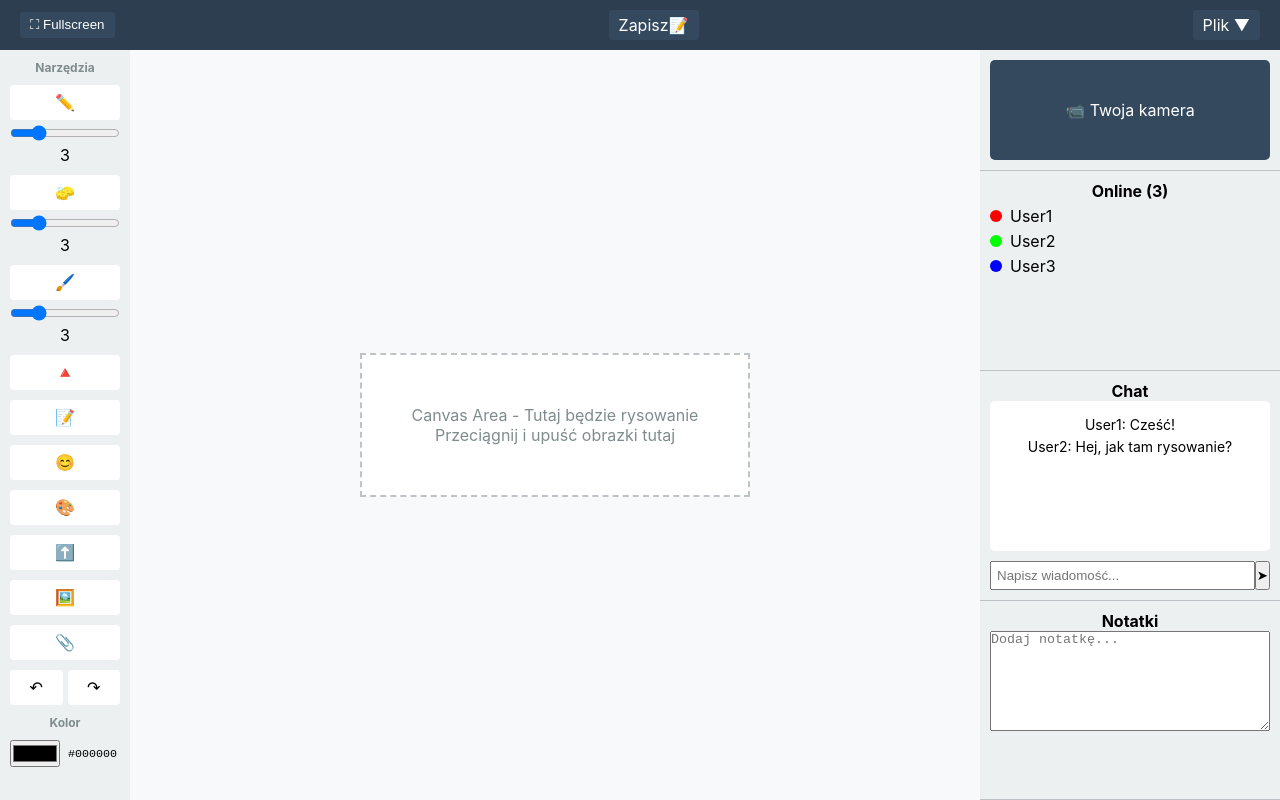
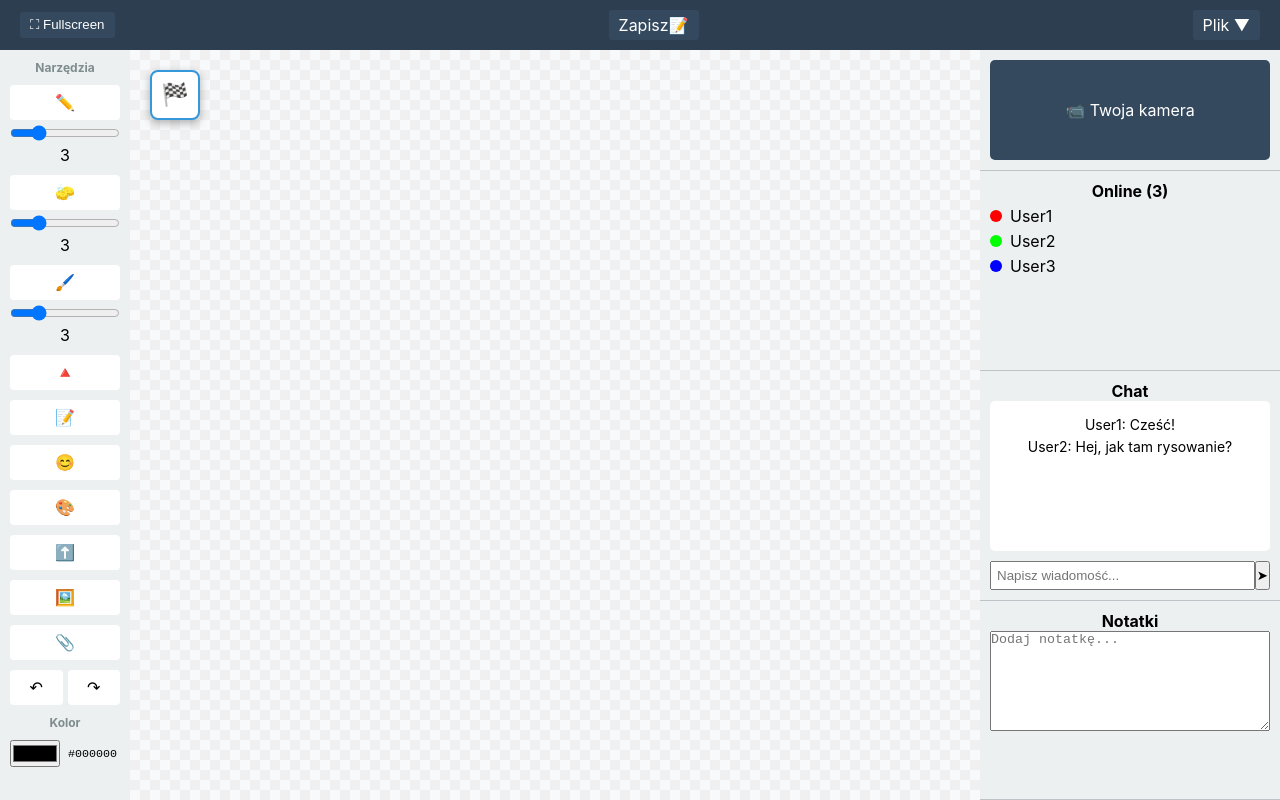
Before and after one commit to B0mbel1/Whiteboard, a React (Create React App) app: page / in a window 1280 px wide. Built offline with nearby package versions, Linux system fonts and the light colour scheme.

Commit message:
Dodano tła do canvas
Dodano 4 wariacje tła do canvas

```diff
--- a/src/components/Canvas/Canvas.css
+++ b/src/components/Canvas/Canvas.css
@@ -2,14 +2,108 @@
   flex: 1;
   background: #f8f9fa;
   display: flex;
+  overflow: hidden;
+  position: relative;
+}
+
+.canvas-area {
+  flex: 1;
+  position: relative;
+  overflow: auto;
+}
+
+/* Style dla różnych trybów tła */
+
+/* Białe tło */
+.background-white {
+  background: white;
+}
+
+/* Kratka (dots) */
+.background-grid {
+  background:
+    linear-gradient(45deg, #f0f0f0 25%, transparent 25%),
+    linear-gradient(-45deg, #f0f0f0 25%, transparent 25%),
+    linear-gradient(45deg, transparent 75%, #f0f0f0 75%),
+    linear-gradient(-45deg, transparent 75%, #f0f0f0 75%);
+  background-size: 20px 20px;
+  background-position: 0 0, 0 10px, 10px -10px, -10px 0px;
+}
+
+/* Siatka linii (jak w normalnym whiteboard) */
+.background-lines {
+  background:
+    linear-gradient(90deg, #f0f0f0 1px, transparent 1px),
+    linear-gradient(0deg, #f0f0f0 1px, transparent 1px);
+  background-size: 20px 20px;
+  background-position: -1px -1px;
+}
+
+/* Czarne tło */
+.background-black {
+  background: #000000;
+  color: white;
+}
+
+/* Przycisk przełączania tła */
+.background-toggle {
+  position: absolute;
+  top: 20px;
+  left: 20px;
+  z-index: 1000;
+  width: 50px;
+  height: 50px;
+  border: 2px solid #3498db;
+  background: white;
+  border-radius: 8px;
+  cursor: pointer;
+  font-size: 22px;
+  display: flex;
   align-items: center;
   justify-content: center;
+  box-shadow: 0 3px 8px rgba(0,0,0,0.3);
+  transition: all 0.2s ease;
 }
 
+.background-toggle:hover {
+  background: #3498db;
+  color: white;
+  transform: scale(1.1);
+}
+
+.background-toggle:active {
+  transform: scale(0.95);
+}
+
+/* Placeholder canvas */
 .canvas-placeholder {
-  background: white;
-  border: 2px dashed #bdc3c7;
-  padding: 50px;
+  width: 100%;
+  height: 100%;
+  display: flex;
+  flex-direction: column;
+  align-items: center;
+  justify-content: center;
+  border: 1px solid #ddd;
   text-align: center;
-  color: #7f8c8d;
+  padding: 20px;
 }
+
+.background-info {
+  margin-top: 20px;
+  font-size: 14px;
+  background: rgba(255,255,255,0.9);
+  padding: 8px 16px;
+  border-radius: 6px;
+  font-weight: bold;
+}
+
+/* Dla czarnego tła zmień kolory tekstu */
+.background-black .canvas-placeholder {
+  color: white;
+  border-color: #333;
+}
+
+.background-black .background-info {
+  color: #333;
+  background: rgba(255,255,255,0.9);
+}
--- a/src/components/Canvas/Canvas.jsx
+++ b/src/components/Canvas/Canvas.jsx
@@ -1,12 +1,40 @@
-import React from 'react';
+import React, { useState } from 'react';
 import './Canvas.css';
 
 const Canvas = () => {
+  const [backgroundMode, setBackgroundMode] = useState('grid'); // 'white', 'grid', 'lines', 'black'
+
+  const backgroundModes = [
+    { id: 'white', name: 'Białe tło', icon: '🌕' },
+    { id: 'grid', name: 'Kratka', icon: '🏁' },
+    { id: 'lines', name: 'Siatka linii', icon: '📐' },
+    { id: 'black', name: 'Czarne tło', icon: '🌑' }
+  ];
+
+  const toggleBackground = () => {
+    const currentIndex = backgroundModes.findIndex(mode => mode.id === backgroundMode);
+    const nextIndex = (currentIndex + 1) % backgroundModes.length;
+    setBackgroundMode(backgroundModes[nextIndex].id);
+  };
+
+  const getCurrentBackgroundIcon = () => {
+    return backgroundModes.find(mode => mode.id === backgroundMode)?.icon;
+  };
+
   return (
     <div className="canvas-container">
-      <div className="canvas-placeholder">
-        <p>Canvas Area - Tutaj będzie rysowanie</p>
-        <p>Przeciągnij i upuść obrazki tutaj</p>
+      <div className={`canvas-area background-${backgroundMode}`}>
+        {/* Przycisk przełączania tła */}
+        <button
+          className="background-toggle"
+          onClick={toggleBackground}
+          title={`Tło: ${backgroundModes.find(mode => mode.id === backgroundMode)?.name}`}
+        >
+          {getCurrentBackgroundIcon()}
+        </button>
+
+        {/* Placeholder canvas */}
+
       </div>
     </div>
   );
--- a/src/components/Whiteboard/Whiteboard.css
+++ b/src/components/Whiteboard/Whiteboard.css
@@ -11,6 +11,14 @@
   display: flex;
   justify-content: space-between;
   align-items: center;
+  flex-shrink: 0; /* Zapobiega kurczeniu się nagłówka */
+}
+
+.whiteboard-main {
+  flex: 1;
+  display: flex;
+  overflow: hidden;
+  min-height: 0; /* Ważne dla poprawnego flexbox */
 }
 
 .fullscreen-btn, .file-menu {
@@ -20,12 +28,6 @@
   color: white;
   border-radius: 3px;
   cursor: pointer;
-}
-
-.whiteboard-main {
-  flex: 1;
-  display: flex;
-  overflow: hidden;
 }
 
 .fullscreen-btn, .file-menu {
```
